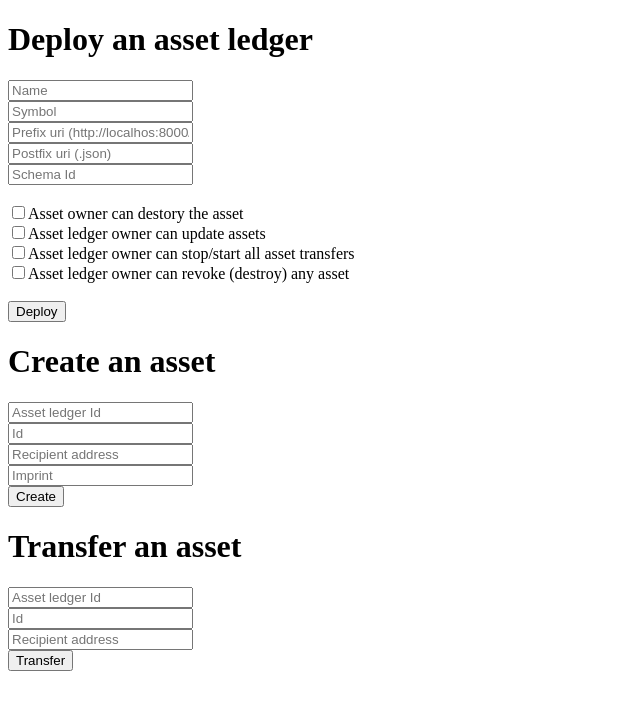
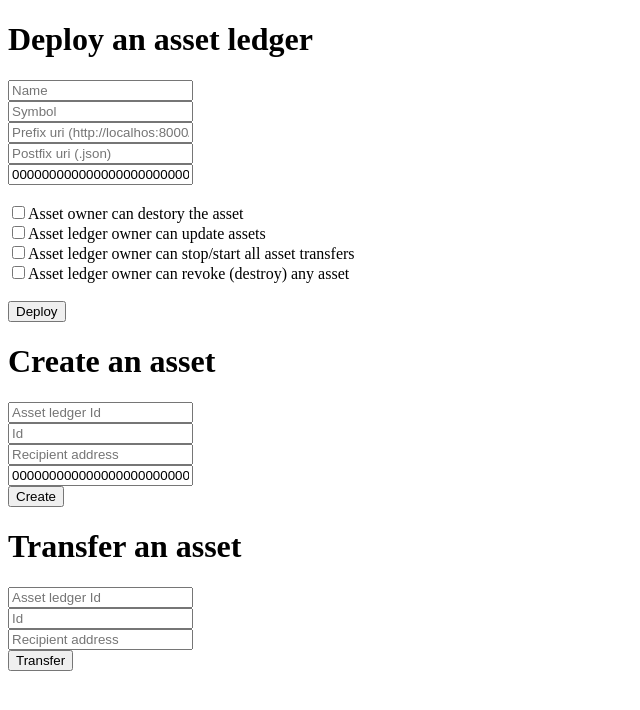
Before and after one commit to fjmontesinos/0xcert-framework-tutorial, a website: page index.html in a window 1280 px wide. Shown: the whole page, without its empty margins (0-640 px from the left). Drawn offline with nearby package versions, Linux system fonts and the light colour scheme.

Commit message:
Updated. Se establecen valores por defecto para schemaId e imprint

```diff
--- a/index.html
+++ b/index.html
@@ -18,7 +18,7 @@
     <input id="symbol" type="text" placeholder="Symbol" /><br/>
     <input id="uriPrefix" type="text" placeholder="Prefix uri (http://localhos:8000/assets/)" /><br/>
     <input id="uriPostfix" type="text" placeholder="Postfix uri (.json)" /><br/>
-    <input id="schemaId" type="text" placeholder="Schema Id" /><br/><br/>
+    <input id="schemaId" type="text" placeholder="Schema Id" value="0000000000000000000000000000000000000000000000000000000000000000" /><br/><br/>
     <input type="checkbox" value="1" />Asset owner can destory the asset<br/>
     <input type="checkbox" value="2" />Asset ledger owner can update assets<br/>
     <input type="checkbox" value="3" />Asset ledger owner can stop/start all asset transfers<br/>
@@ -31,7 +31,7 @@
     <input id="address" type="text" placeholder="Asset ledger Id" /><br/>
     <input id="id" type="text" placeholder="Id" /><br/>
     <input id="recipient" type="text" placeholder="Recipient address" /><br/>
-    <input id="imprint" type="text" placeholder="Imprint" /><br/>
+    <input id="imprint" type="text" placeholder="Imprint" value="0000000000000000000000000000000000000000000000000000000000000000" /><br/>
     <button id="create">Create</button>
     <p id="createConsole"></p>
 
```
